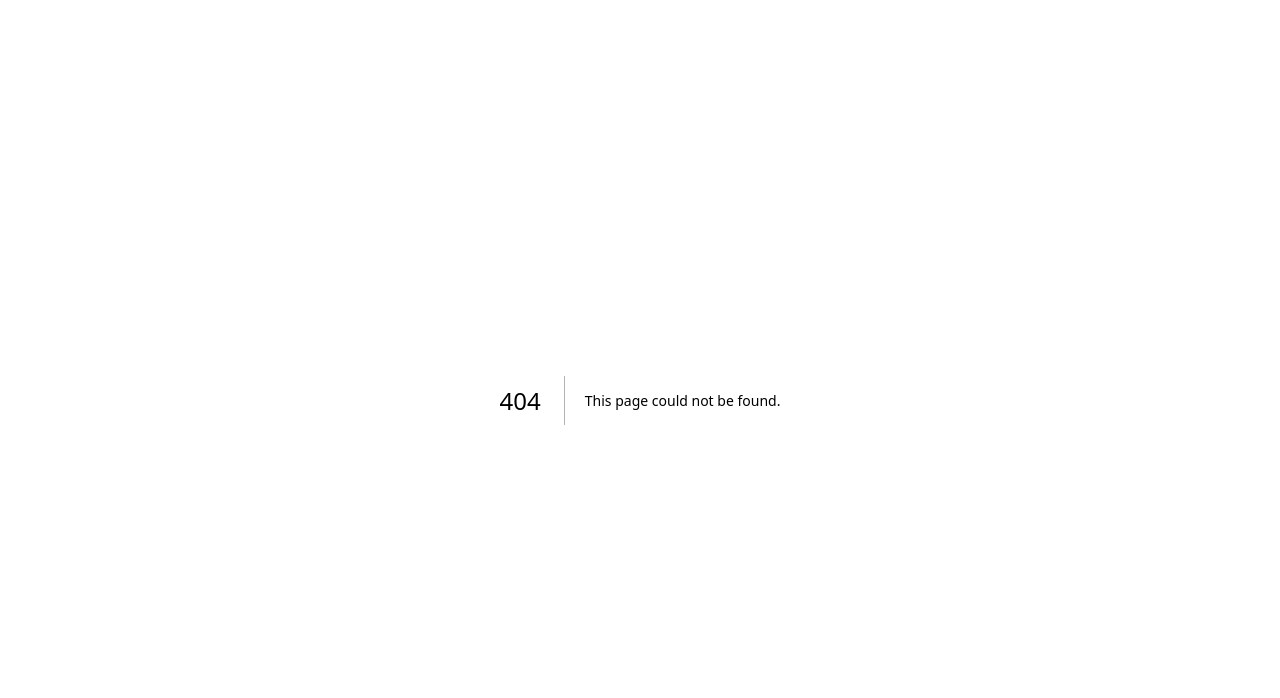
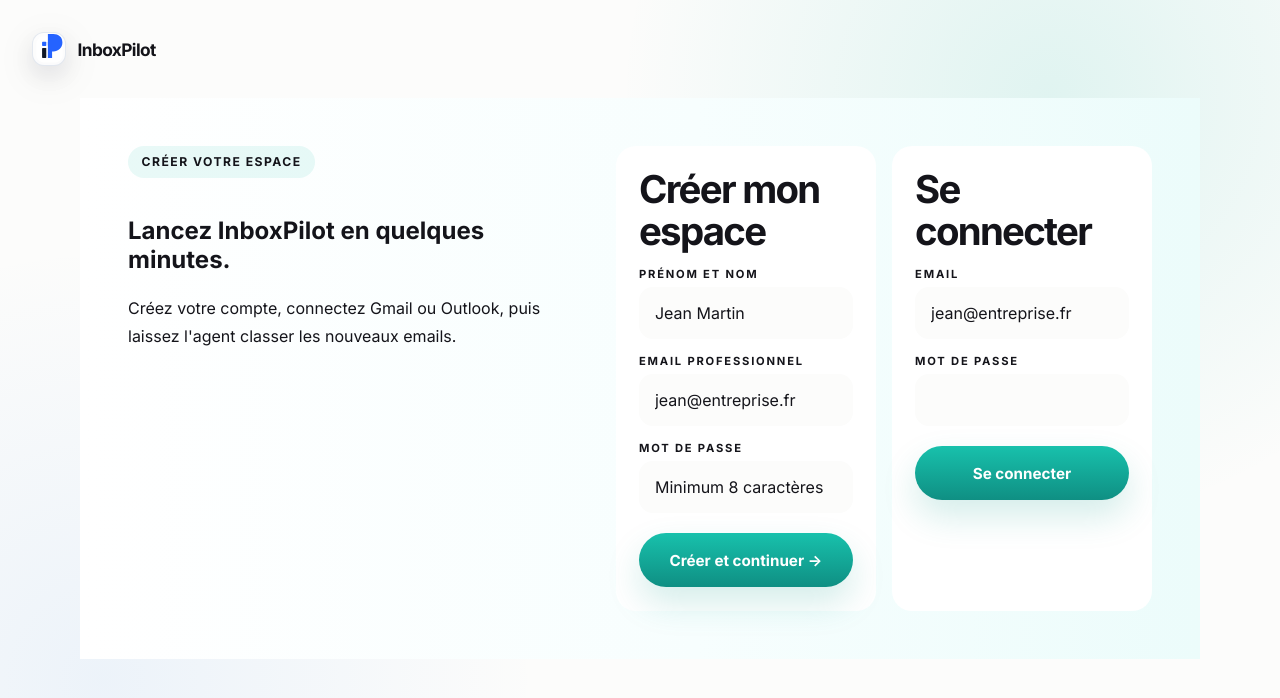
Before and after one commit to Sasu-Spidr/inboxpilot, a Next.js app in the folder frontend/: page /connexion in a window 1280 px wide. Before the commit this address had no page. Shown: the top 698 px of the page. Built offline with nearby package versions, Linux system fonts and the light colour scheme; no server answers.

Commit message:
Commit 4

```diff
--- a/frontend/app/PricingSection.tsx
+++ b/frontend/app/PricingSection.tsx
@@ -92,7 +92,7 @@
       <ul>
         {plan.features.map((feature) => <li key={feature}>✓ {feature}</li>)}
       </ul>
-      <a href="#inscription">{plan.cta}</a>
+      <a href="/connexion">{plan.cta}</a>
     </article>
   );
 }
--- /dev/null
+++ b/frontend/app/connexion/page.tsx
@@ -0,0 +1,60 @@
+import { currentUser } from "@/lib/auth";
+import { redirect } from "next/navigation";
+
+export default async function ConnexionPage({ searchParams }: { searchParams?: Promise<{ error?: string }> }) {
+  const user = await currentUser();
+  const error = (await searchParams)?.error;
+
+  if (user) {
+    redirect("/dashboard");
+  }
+
+  return (
+    <main className="auth-page-shell">
+      <a className="marketing-brand auth-page-brand" href="/" aria-label="InboxPilot">
+        <span className="marketing-logo" aria-hidden="true">
+          <svg className="inboxpilot-logo-mark" viewBox="0 0 96 96" aria-hidden="true">
+            <rect x="8" y="8" width="80" height="80" rx="22" fill="#fff" />
+            <rect x="25" y="24" width="13" height="13" rx="2" fill="#2563ff" />
+            <rect x="43" y="24" width="13" height="13" rx="2" fill="#2563ff" />
+            <rect x="25" y="43" width="13" height="31" rx="2" fill="#111827" />
+            <path
+              d="M43 43h17.5C72.5 43 81 35.7 81 25.6C81 15.8 73.2 9 61.1 9H43v65h13V54h4.4C74.2 54 88 43.6 88 26.2C88 8.9 75.4 0 60.3 0H43v12h16.5C69.8 12 76 17.7 76 26.4C76 35.1 69.6 43 59.4 43H43Z"
+              fill="#2563ff"
+            />
+          </svg>
+        </span>
+        <span>InboxPilot</span>
+      </a>
+
+      <section className="marketing-auth auth-page-card">
+        <div>
+          <p className="marketing-badge">Créer votre espace</p>
+          <h1>Lancez InboxPilot en quelques minutes.</h1>
+          <p>Créez votre compte, connectez Gmail ou Outlook, puis laissez l&apos;agent classer les nouveaux emails.</p>
+        </div>
+        <div className="marketing-forms">
+          {error && <div className="error">Vérifie les informations saisies puis réessaie.</div>}
+          <form action="/api/auth/register" method="post" className="marketing-form-card">
+            <h2>Créer mon espace</h2>
+            <label>Prénom et nom</label>
+            <input name="ownerName" placeholder="Jean Martin" required />
+            <label>Email professionnel</label>
+            <input name="email" type="email" placeholder="jean@entreprise.fr" required />
+            <label>Mot de passe</label>
+            <input name="password" type="password" minLength={8} placeholder="Minimum 8 caractères" required />
+            <button type="submit">Créer et continuer →</button>
+          </form>
+          <form action="/api/auth/login" method="post" className="marketing-form-card compact">
+            <h2>Se connecter</h2>
+            <label>Email</label>
+            <input name="email" type="email" placeholder="jean@entreprise.fr" required />
+            <label>Mot de passe</label>
+            <input name="password" type="password" required />
+            <button type="submit">Se connecter</button>
+          </form>
+        </div>
+      </section>
+    </main>
+  );
+}
--- a/frontend/app/globals.css
+++ b/frontend/app/globals.css
@@ -4019,6 +4019,25 @@
   box-shadow: 0 20px 40px rgba(15, 157, 138, 0.25);
 }
 
+.auth-page-shell {
+  min-height: 100vh;
+  padding: 32px;
+  background:
+    radial-gradient(circle at 82% 12%, rgba(20, 184, 166, 0.12), transparent 34%),
+    radial-gradient(circle at 8% 85%, rgba(53, 137, 233, 0.08), transparent 32%),
+    #fcfcfb;
+}
+
+.auth-page-brand {
+  width: min(1120px, 100%);
+  margin: 0 auto 32px;
+}
+
+.auth-page-card {
+  width: min(1120px, 100%);
+  margin: 0 auto;
+}
+
 .marketing-footer {
   display: grid;
   grid-template-columns: 1fr auto auto;
```
Also changed, not shown: frontend/app/page.tsx (+6 -8 lines).
